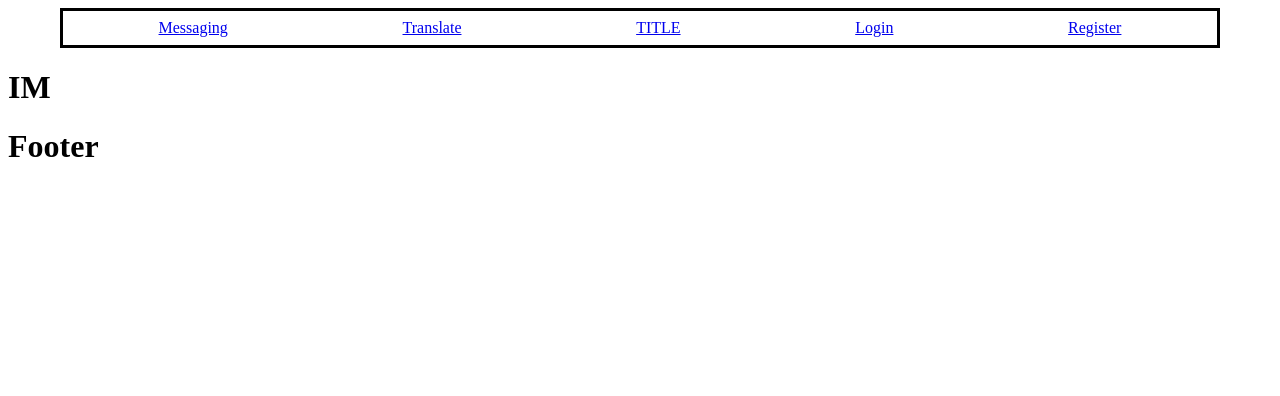
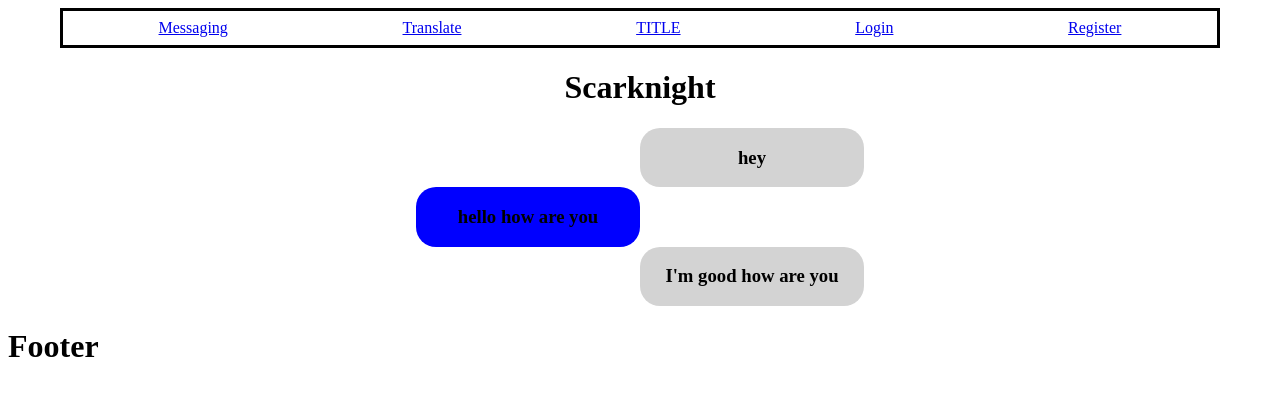
Before and after one commit to Austintigerlu/translate-frontend, a React (Create React App) app: page /IM in a window 1280 px wide. Shown: the top 396 px of the page. Built offline with nearby package versions, Linux system fonts and the light colour scheme.

Commit message:
pushing code doe partner

```diff
--- /dev/null
+++ b/src/pages/IM.css
@@ -0,0 +1,30 @@
+.IM{
+    display: flex;
+    justify-content: center;
+    flex-direction: column;
+    align-items: center;
+}
+.message-display{
+    flex-direction: column;
+    width: 35vw;
+
+}
+.left, .right{
+    /* width: fit-content; */
+    width: 50%;
+    border-radius: 20px;
+}
+.left{
+    display: flex;
+    background-color: blue;
+    justify-content: center;
+}
+.right{
+    margin-left: 50%;
+    background-color: lightgray;
+    display: flex;
+    justify-content: center;
+}
+h1{
+
+}
--- a/src/pages/IM.js
+++ b/src/pages/IM.js
@@ -1,5 +1,36 @@
+import './IM.css'
 function IM() {
-    return <h1>IM</h1>;
+    const currId = "1234"
+    const messages = [{
+      content: 'hey',
+      sender: "1254"
+      },
+      {
+        content: 'hello how are you',
+        sender: "1234"
+      },
+      {
+        content: "I'm good how are you",
+        sender: '1254'
+      }
+    ]
+    const displayMessages = messages.map((message) => {
+      return (
+        <div className={message.sender === currId ? 'left' : 'right'}>
+          <h3>{message.content}</h3>
+        </div>
+      )
+    })
+    return (
+      <div className='IM'>
+        <div className='header-tag'>
+          <h1>Scarknight</h1>
+        </div>
+        <div className='message-display'>
+          {displayMessages}
+        </div>
+      </div>
+    )
   }
 
   export default IM;
--- a/src/pages/Login.js
+++ b/src/pages/Login.js
@@ -37,9 +37,11 @@ function Login(props) {
 
     return (
       <form onSubmit={e => handleLogin(e)}>
-        <input required type="email"/>
-        <input required type="password"/>
-        <input type="submit" value="Submit"/>
+        <label for="email">Email: </label>
+        <input id='email' required type="email"/>
+        <br></br>
+        <label for="password">Password: </label>
+        <input id="password" required type="password"/>
       </form>
     )
   }
--- a/src/pages/Register.js
+++ b/src/pages/Register.js
@@ -1,5 +1,21 @@
 function Register() {
-    return <h1>Register</h1>;
+    return (
+      <form>
+        <label for="email">Email: </label>
+        <input id='email' required type="email"/>
+        <br></br>
+        <label for="password">Password: </label>
+        <input id="password" required type="password"/>
+        <br></br>
+        <label for="name">Name: </label>
+        <input id="name" required type="text"/>
+        <br></br>
+        <label for="username">Username: </label>
+        <input id="username" required type="text"/>
+        <br></br>
+        <input type="submit" value="Sign Up"/>
+      </form>
+    );
   }
 
   export default Register;
```
